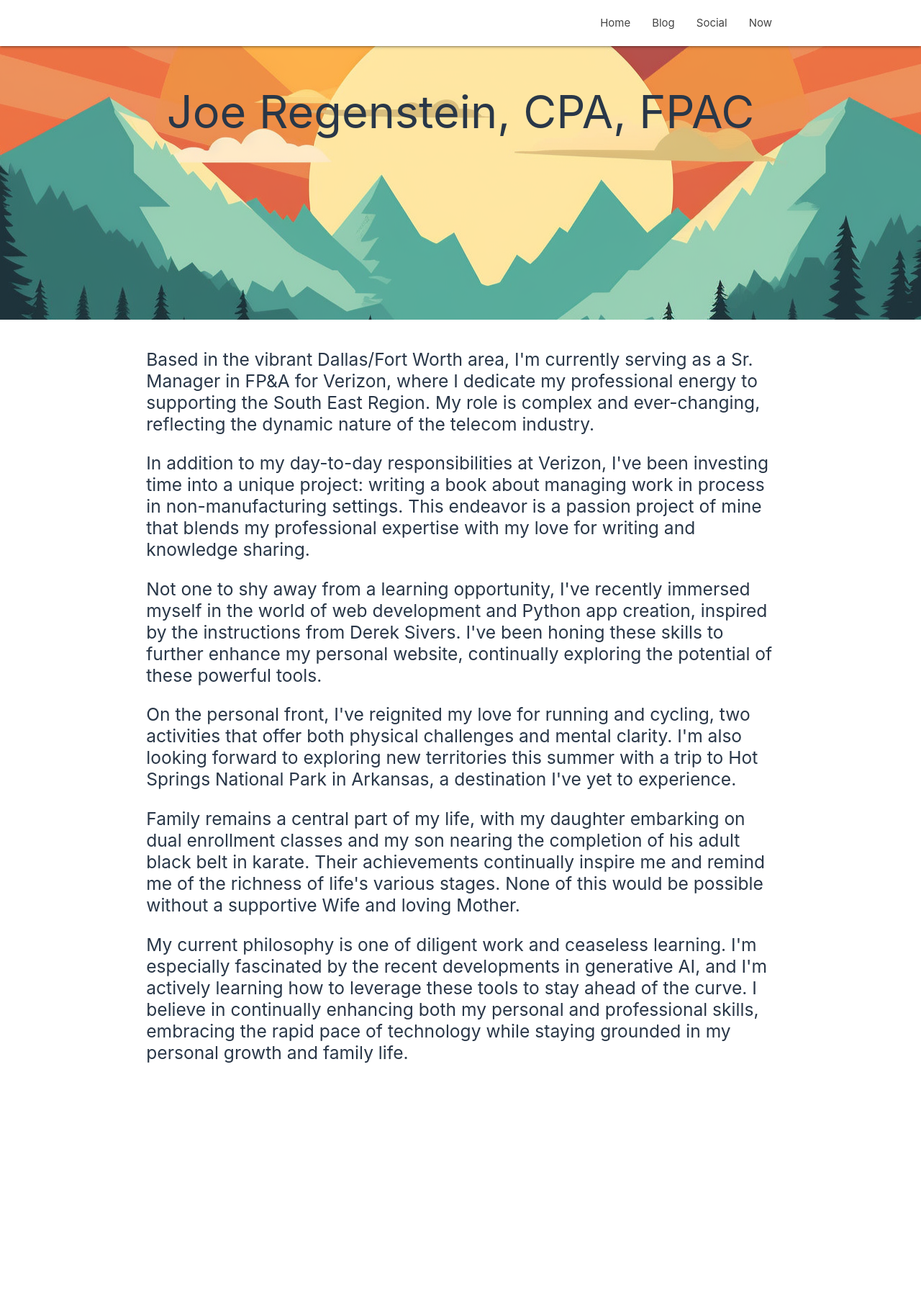
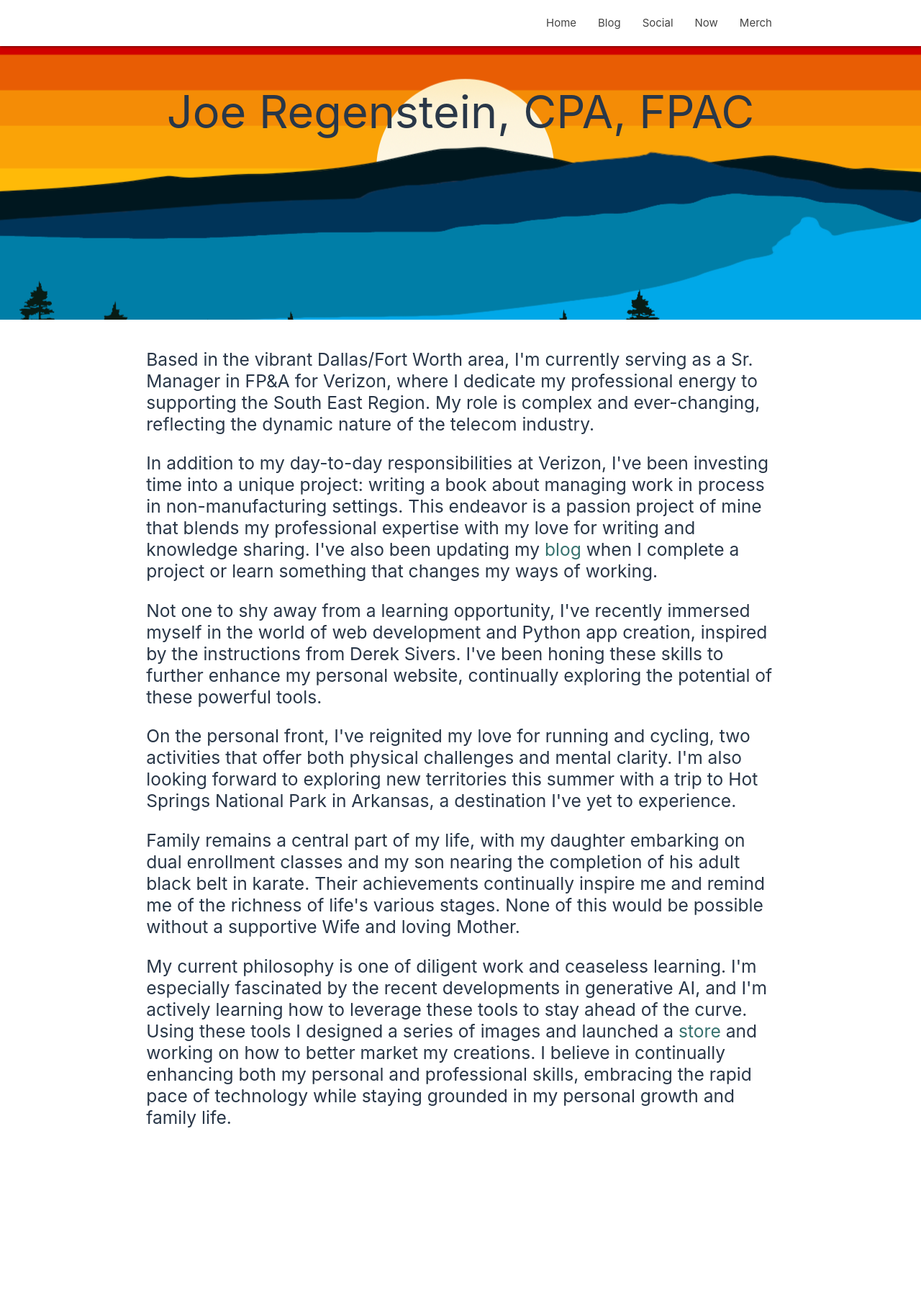
Before and after one commit to joereg4/htdocs, a Flask app: page /now/ in a window 1280 px wide. Shown: the top 1807 px of the page at 72% size. Run offline with Flask 3, Linux system fonts and the light colour scheme; some libraries are stand-ins or nearby versions.

Commit message:
Added a store section and updated the header

```diff
--- a/templates/base.html
+++ b/templates/base.html
@@ -21,6 +21,7 @@
             <li><a href="{{ url_for('blogfeed') }}">Blog</a></li>
             <li><a href="{{ url_for('social') }}">Social</a></li>
             <li><a href="{{ url_for('now') }}">Now</a></li>
+            <li><a href="{{ url_for('merch') }}">Merch</a></li>
         </ul>
 
         <ul id="nav-mobile" class="sidenav">
@@ -49,7 +50,7 @@
 
         </div>
     </div>
-    <div class="parallax"><img src="{{ url_for('static', filename='images/Mountain Landscape Header.png') }}"
+    <div class="parallax"><img src="{{ url_for('static', filename='images/Sunrise Over Mountains Landscape.png') }}"
                                alt="Background Image"></div>
 </div>
 
--- a/templates/now.html
+++ b/templates/now.html
@@ -7,7 +7,9 @@
 
     <p>In addition to my day-to-day responsibilities at Verizon, I've been investing time into a unique project:
         writing a book about managing work in process in non-manufacturing settings. This endeavor is a passion
-        project of mine that blends my professional expertise with my love for writing and knowledge sharing.
+        project of mine that blends my professional expertise with my love for writing and knowledge sharing. I've also
+        been updating my <a href="https://jregenstein.com">blog</a> when I complete a project or learn something that
+        changes my ways of working.
 
     <p>Not one to shy away from a learning opportunity, I've recently immersed myself in the world of web
         development and Python app creation, inspired by the instructions from Derek Sivers. I've been honing these
@@ -19,10 +21,13 @@
 
     <p>Family remains a central part of my life, with my daughter embarking on dual enrollment classes and my son
         nearing the completion of his adult black belt in karate. Their achievements continually inspire me and
-        remind me of the richness of life's various stages.  None of this would be possible without a supportive Wife and loving Mother.
+        remind me of the richness of life's various stages. None of this would be possible without a supportive Wife and
+        loving Mother.
 
     <p>My current philosophy is one of diligent work and ceaseless learning. I'm especially fascinated by the recent
         developments in generative AI, and I'm actively learning how to leverage these tools to stay ahead of the
-        curve. I believe in continually enhancing both my personal and professional skills, embracing the rapid pace
+        curve. Using these tools I designed a series of images and launched a <a
+                href="https://www.riggstees.com/">store</a> and working on how to better market my creations. I believe
+        in continually enhancing both my personal and professional skills, embracing the rapid pace
         of technology while staying grounded in my personal growth and family life.
 {% endblock %}
--- a/website.py
+++ b/website.py
@@ -53,6 +53,12 @@ def now():
     return render_template('now.html')
 
 
+@app.route('/merch/')
+def merch():
+    counter.increment('merch', g.visitor_id)
+    return render_template('merch.html')
+
+
 @app.route('/book/')
 def book():
     counter.increment('book', g.visitor_id)
```
Also changed, not shown: templates/merch.html (added, +15 -0 lines), static/images/Sunrise Over Mountains Landscape.png (added).
